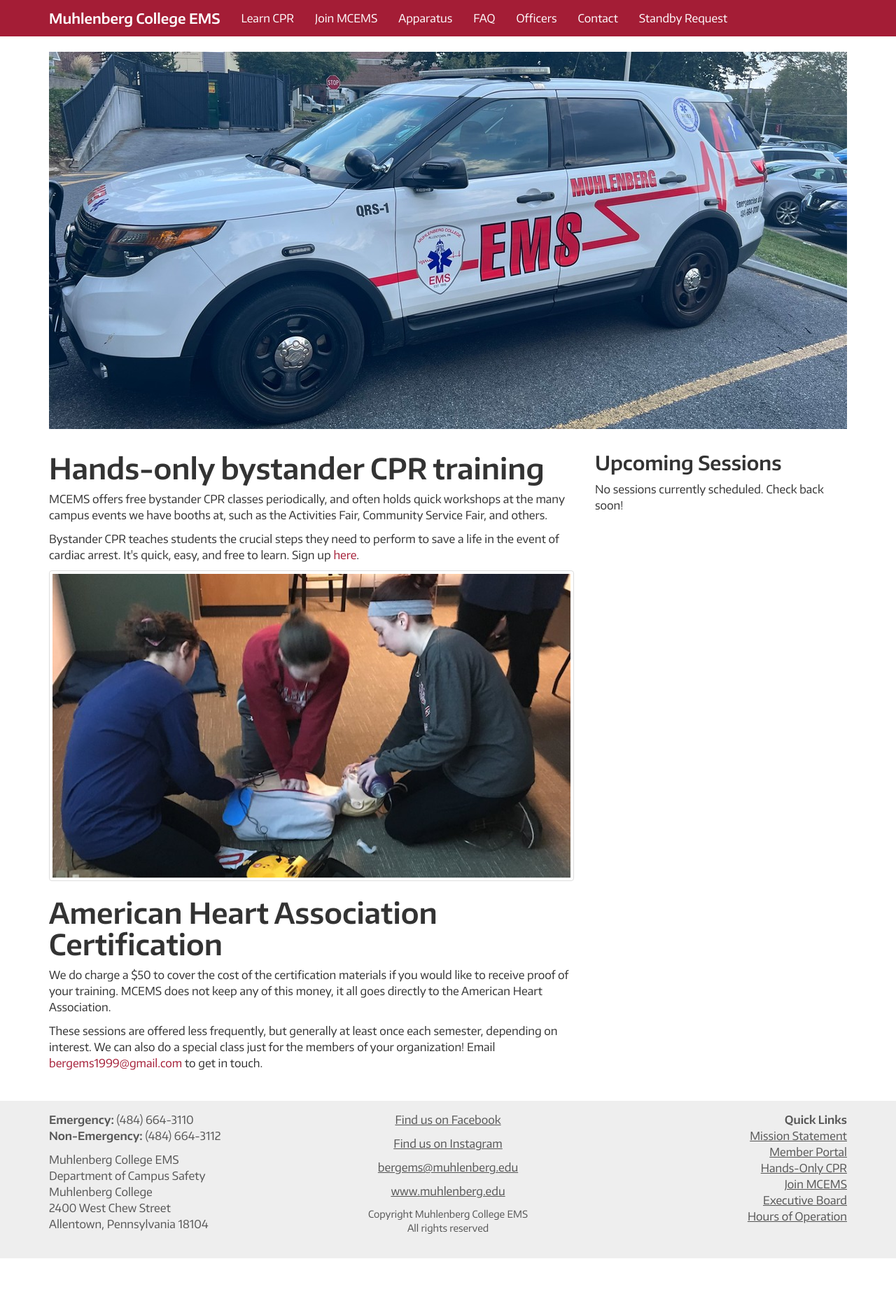
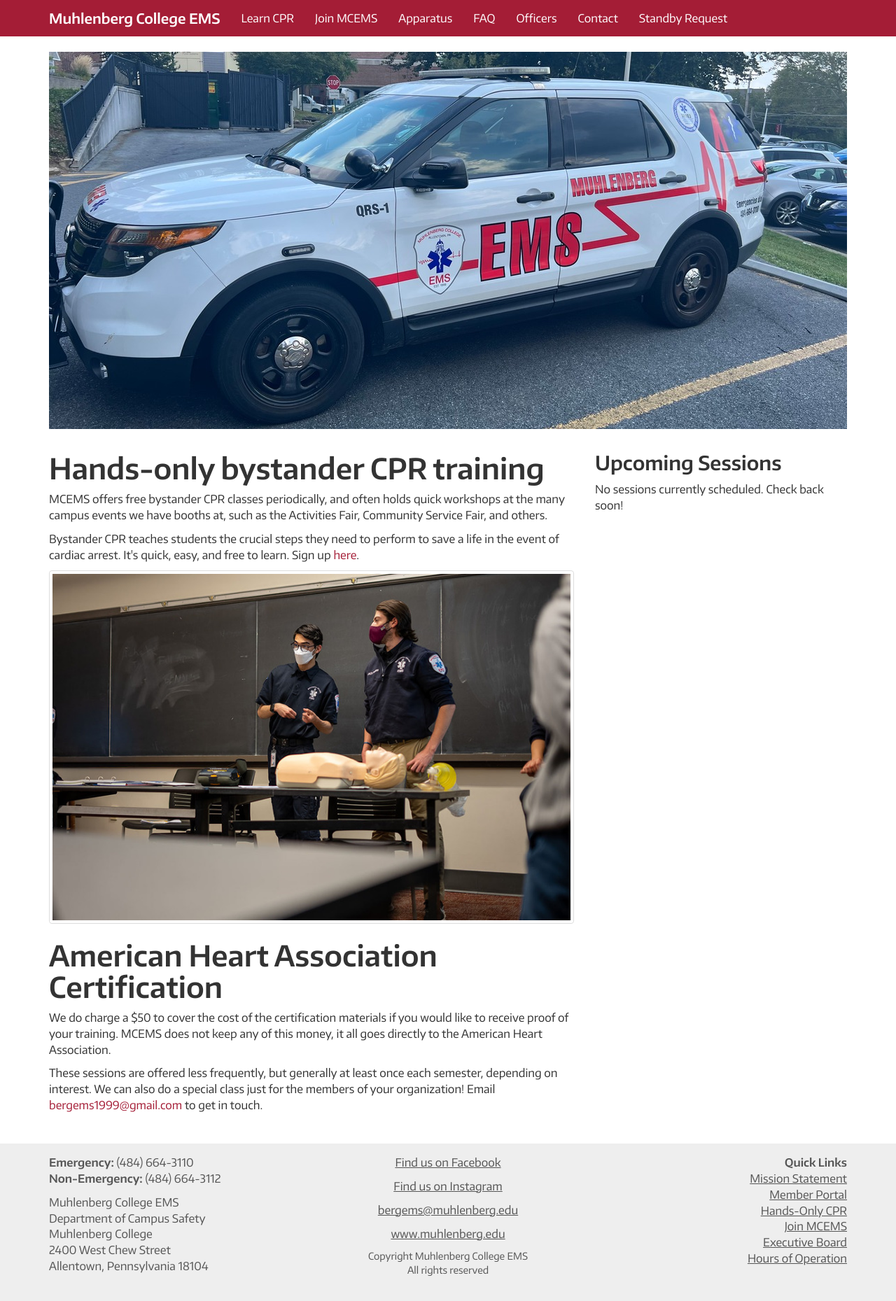
Before and after one commit to MCEMS/www, a Jekyll site: the page built from learn-cpr/index.html, in a window 1280 px wide. Shown: the whole page at 70% size. Built offline with Jekyll 4.4.1, drawn with Linux system fonts in a browser that asks for light colours; nearby versions of some CDN libraries; before the commit the page ends 1798 px from its top, so only the background shows below that.

Commit message:
Update index.html

```diff
--- a/learn-cpr/index.html
+++ b/learn-cpr/index.html
@@ -14,7 +14,7 @@
     <p>Bystander CPR teaches students the crucial steps they need to perform to save a life in the event of cardiac arrest. It's quick, easy, and free to learn. Sign up  <a href="http://www.tinyurl.com/mcemscpr">here</a>.</p>
 
     <div class="thumbnail">
-      <img src="/assets/images/cpr_2017.jpg">
+      <img src="/assets/images/cpr2021.jpeg">
     </div>
 
     <h1>American Heart Association Certification</h1>
```
